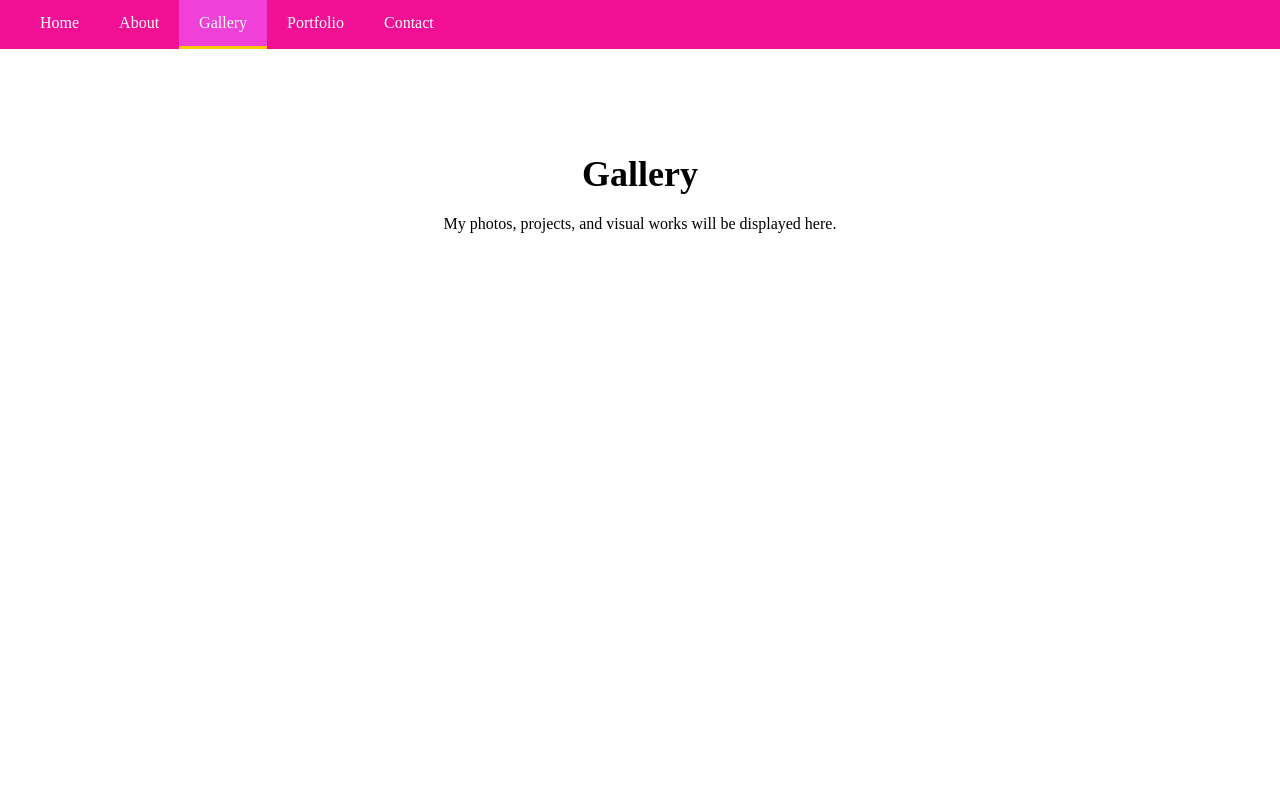
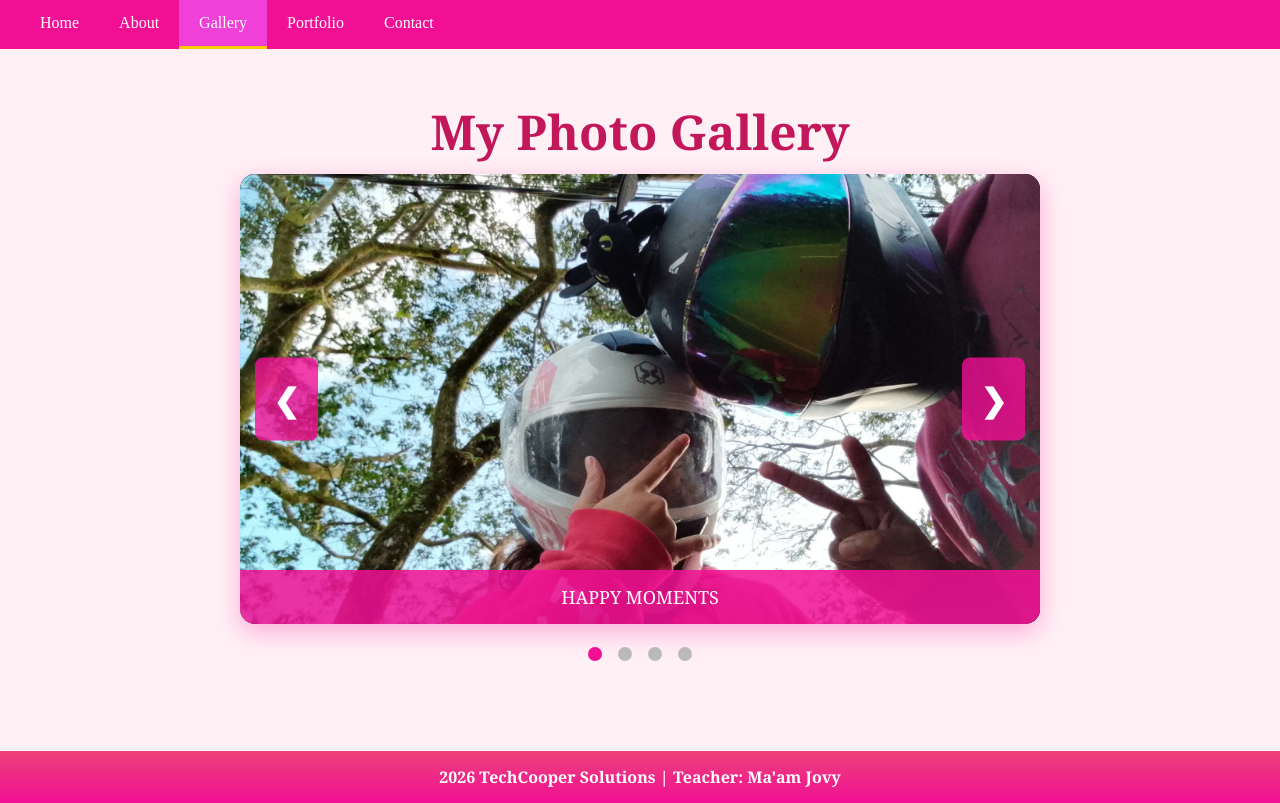
Before and after one commit to MonicaSinagub/Website, a plain HTML site: page gallery.html in a window 1280 px wide. Drawn offline with Linux system fonts and the light colour scheme.

Commit message:
Revamp gallery.html with new layout and styles

```diff
--- a/gallery.html
+++ b/gallery.html
@@ -1,32 +1,272 @@
 <!DOCTYPE html>
 <html lang="en">
 <head>
-    <meta charset="UTF-8">
-    <meta name="viewport" content="width=device-width, initial-scale=1.0">
-    <title>monica rose sinagub - Gallery</title>
-    <style>
-        body { margin: 0; padding: 0; font-family: 'Times New Roman', Times, serif; text-align: center; }
-        nav { background-color: #f11094; display: flex; justify-content: flex-start; padding: 0 20px; }
-        nav a { color: #ffffff; text-decoration: none; padding: 14px 20px; font-size: 16px; }
-        nav a:hover, nav a.active { background-color: #f13fda; border-bottom: 3px solid #ffcc00; }
-        .container { max-width: 800px; margin: 60px auto 0 auto; padding: 20px; }
-        h1 { font-size: 36px; margin-bottom: 20px; font-weight: bold; }
-    </style>
+<meta charset="UTF-8">
+<meta name="viewport" content="width=device-width, initial-scale=1.0">
+<title>Brian Bactol - Gallery</title>
+<style>
+* {
+    margin: 0;
+    padding: 0;
+    box-sizing: border-box;
+}
+
+body {
+    font-family: 'Georgia', 'Times New Roman', serif;
+    background: #fff0f5;
+    color: #333;
+    min-height: 100vh;
+    display: flex;
+    flex-direction: column;
+}
+
+/* NAVBAR */
+nav {
+    background-color: #f11094;
+    display: flex;
+    justify-content: flex-start;
+    padding: 0 20px;
+}
+
+nav ul {
+    list-style: none;
+    display: flex;
+}
+
+nav ul li a {
+    display: block;
+    color: #ffffff;
+    text-decoration: none;
+    padding: 14px 20px;
+    font-size: 16px;
+    font-family: 'Times New Roman', Times, serif;
+}
+
+nav ul li a:hover,
+nav ul li a.active {
+    background-color: #f13fda;
+    border-bottom: 3px solid #ffcc00;
+}
+
+/* GALLERY */
+.container {
+    flex: 1;
+    padding: 50px 20px;
+    text-align: center;
+}
+
+h1 {
+    font-size: 48px;
+    color: #c2185b;
+    margin-bottom: 10px;
+}
+
+.subtitle {
+    color: #666;
+    margin-bottom: 30px;
+}
+
+/* SLIDESHOW */
+.slideshow-container {
+    max-width: 800px;
+    height: 450px;
+    position: relative;
+    margin: 0 auto;
+    background: #000;
+    border-radius: 15px;
+    overflow: hidden;
+    box-shadow: 0 8px 25px rgba(241, 16, 148, 0.3);
+}
+
+.slide {
+    display: none;
+    width: 100%;
+    height: 100%;
+}
+
+.slide img {
+    width: 100%;
+    height: 100%;
+    object-fit: cover;
+}
+
+/* ARROWS - MAS MALAKI NA */
+.prev, .next {
+    cursor: pointer;
+    position: absolute;
+    top: 50%;
+    transform: translateY(-50%);
+    width: auto;
+    padding: 20px 18px;
+    color: white;
+    font-weight: bold;
+    font-size: 32px;
+    transition: 0.3s;
+    background: rgba(241, 16, 148, 0.8);
+    border-radius: 8px;
+    user-select: none;
+    z-index: 5;
+}
+
+.prev { left: 15px; }
+.next { right: 15px; }
+
+.prev:hover, .next:hover {
+    background: #f11094;
+    transform: translateY(-50%) scale(1.1);
+}
+
+/* CAPTION */
+.caption {
+    position: absolute;
+    bottom: 0;
+    width: 100%;
+    background: rgba(241, 16, 148, 0.85);
+    color: white;
+    padding: 15px;
+    font-size: 18px;
+}
+
+/* DOTS */
+.dots-container {
+    text-align: center;
+    padding: 20px;
+}
+
+.dot {
+    cursor: pointer;
+    height: 14px;
+    width: 14px;
+    margin: 0 6px;
+    background-color: #bbb;
+    border-radius: 50%;
+    display: inline-block;
+    transition: 0.3s;
+}
+
+.active-dot, .dot:hover {
+    background-color: #f11094;
+}
+
+.fade {
+    animation: fade 0.6s;
+}
+
+@keyframes fade {
+    from {opacity: .4}
+    to {opacity: 1}
+}
+
+/* FOOTER */
+footer {
+    background: linear-gradient(to bottom, #ec407a, #f11094);
+    padding: 15px 10px;
+    color: white;
+    margin-top: 15px;
+    text-align: center;
+    font-weight: bold;
+}
+
+@media (max-width: 500px) {
+    .slideshow-container { height: 200px; }
+    h1 { font-size: 32px; }
+    nav ul { flex-wrap: wrap; justify-content: center; }
+}
+</style>
 </head>
 <body>
 
+    <!-- NAVIGATION -->
     <nav>
-        <a href="index.html">Home</a>
-        <a href="about.html">About</a>
-        <a href="gallery.html" class="active">Gallery</a>
-        <a href="portfolio.html">Portfolio</a>
-        <a href="contact.html">Contact</a>
+        <ul>
+            <li><a href="index.html">Home</a></li>
+            <li><a href="about.html">About</a></li>
+            <li><a href="gallery.html" class="active">Gallery</a></li>
+            <li><a href="portfolio.html">Portfolio</a></li>
+            <li><a href="contact.html">Contact</a></li>
+        </ul>
     </nav>
 
+    <!-- MAIN -->
     <div class="container">
-        <h1>Gallery</h1>
-        <p>My photos, projects, and visual works will be displayed here.</p>
+        <h1>My Photo Gallery</h1>
+
+
+        <!-- SLIDESHOW -->
+        <div class="slideshow-container">
+
+            <div class="slide fade">
+                <img src="2cbc71d4-8cb3-4bcc-93c9-68cf89acf788.jpg" alt="Photo 1">
+                <div class="caption">HAPPY MOMENTS</div>
+            </div>
+
+            <div class="slide fade">
+                <img src="8b62fd73-95b3-475f-8817-70848f041eed.jpg" alt="Photo 2">
+                <div class="caption">HAPPY MOMENTS</div>
+            </div>
+
+            <div class="slide fade">
+                <img src="47a4da7c-16db-4815-8880-0aad42e31ac3.jpg" alt="Photo 3">
+                <div class="caption">TAGAYTAY PEOPLES PARK</div>
+            </div>
+
+            <div class="slide fade">
+                <img src="707817d7-18b5-49ee-a230-b4f4dabbfc88.jpg" alt="Photo 4">
+                <div class="caption">HAPPY MOMENTS</div>
+            </div>
+
+            <!-- ARROWS -->
+            <a class="prev" onclick="plusSlides(-1)">❮</a>
+            <a class="next" onclick="plusSlides(1)">❯</a>
+        </div>
+
+        <!-- DOTS -->
+        <div class="dots-container">
+            <span class="dot" onclick="currentSlide(1)"></span>
+            <span class="dot" onclick="currentSlide(2)"></span>
+            <span class="dot" onclick="currentSlide(3)"></span>
+            <span class="dot" onclick="currentSlide(4)"></span>
+        </div>
+
     </div>
+
+    <!-- FOOTER -->
+    <footer>
+        2026 TechCooper Solutions | Teacher: Ma'am Jovy
+    </footer>
+
+<script>
+let slideIndex = 1;
+showSlides(slideIndex);
+
+// Next/prev controls
+function plusSlides(n) {
+    showSlides(slideIndex += n);
+}
+
+// Dot controls
+function currentSlide(n) {
+    showSlides(slideIndex = n);
+}
+
+function showSlides(n) {
+    let i;
+    let slides = document.getElementsByClassName("slide");
+    let dots = document.getElementsByClassName("dot");
+    if (n > slides.length) {slideIndex = 1}
+    if (n < 1) {slideIndex = slides.length}
+    for (i = 0; i < slides.length; i++) {
+        slides[i].style.display = "none";
+    }
+    for (i = 0; i < dots.length; i++) {
+        dots[i].className = dots[i].className.replace(" active-dot", "");
+    }
+    slides[slideIndex-1].style.display = "block";
+    dots[slideIndex-1].className += " active-dot";
+}
+
+// WALA NANG AUTO SLIDE DITO
+</script>
 
 </body>
 </html>
```
